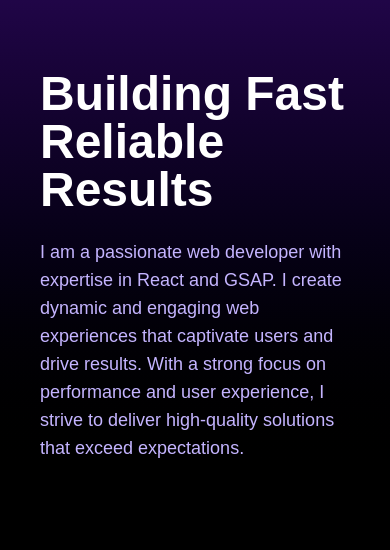
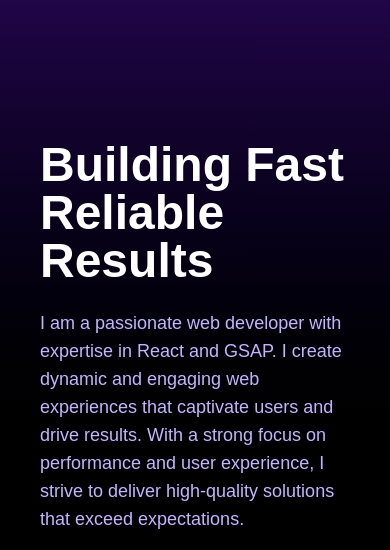
Before and after one commit to saurabhpatil67/3D_Portfolio_website, a React (Vite) app: page / in a window 390 px wide. Shown: the part 353-903 px from the top of the page. Before the commit the page ends 844 px from the top, so only its background shows below. Built offline with nearby package versions, Linux system fonts and the light colour scheme.

Commit message:
project completed successfully

```diff
--- a/src/components/HeroSection.jsx
+++ b/src/components/HeroSection.jsx
@@ -3,10 +3,10 @@ import Spline from '@splinetool/react-spline';
 
 const HeroSection = () => {
     return (
-        <section className="h-screen bg-linear-to-b from-violet-900 to-black flex xl:flex-row flex-col-reverse items-center justify-between lg:px-24 px-10 relative overflow-hidden">
+        <section className="min-h-screen bg-linear-to-b from-violet-900 to-black flex xl:flex-row flex-col-reverse items-center justify-between lg:px-24 px-10 relative">
 
             {/* left section  */}
-            <div className="z-40 xl:mb-0 mb-[3%] ">
+            <div className="z-40 xl:mb-0 -mb-[20%] ">
                 <motion.h1
                     initial={{ opacity: 0, y: 80 }}
                     animate={{ opacity: 1, y: 0 }}
@@ -38,7 +38,7 @@ const HeroSection = () => {
 
             {/* Right Section  */}
             <Spline
-            className='absolute xl:right-[-30%] right-0 top-[-30%] lg:top-0 '
+            className='absolute xl:right-[-30%] right-0 top-[-20%] lg:top-0 '
             scene="https://prod.spline.design/ZJRaamaGcLM8x-gJ/scene.splinecode" />
 
 
--- a/src/index.css
+++ b/src/index.css
@@ -9,5 +9,14 @@ body{
     background-color: black;
     color:white;
     position:relative;
+}
+
+@media (min-width: 1024px) {
+  body {
     cursor: none;
+  }
 }
+
+canvas {
+  background: transparent !important;
+}
```
